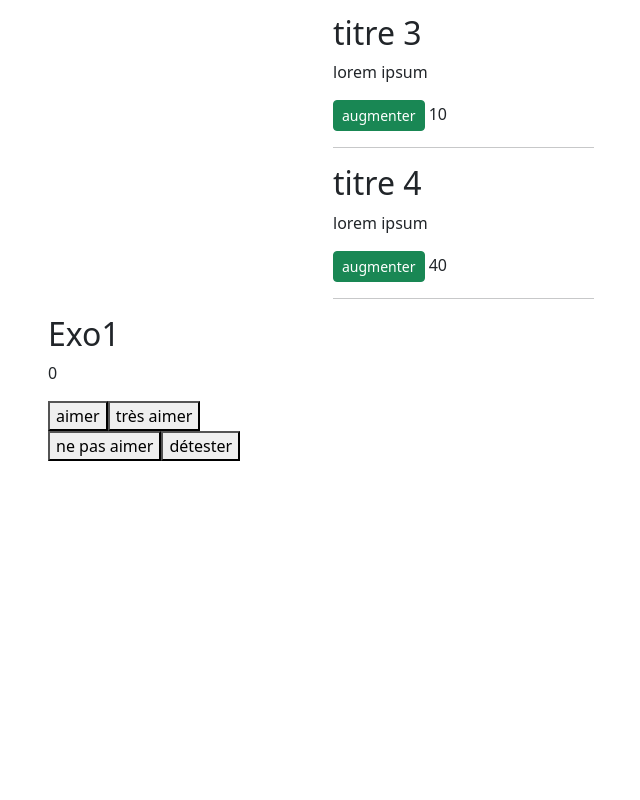
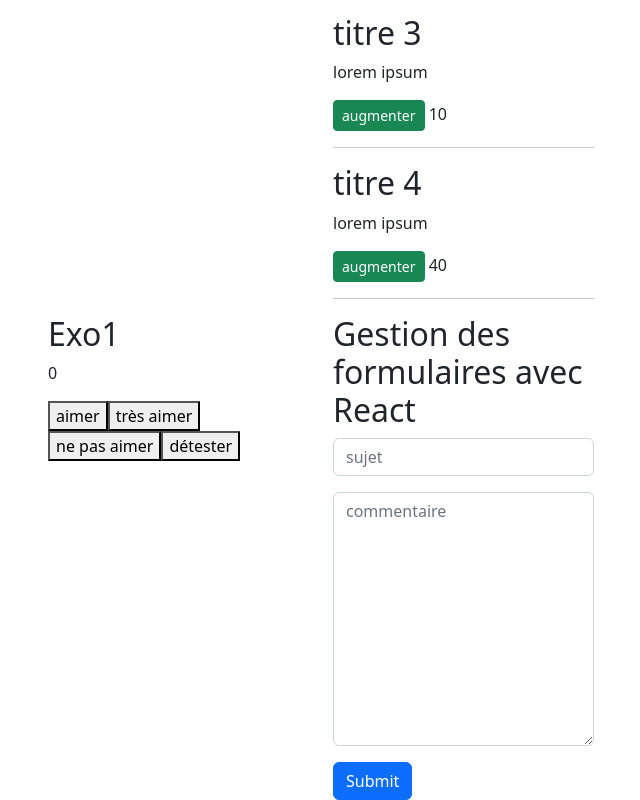
Before and after one commit to webdevproformation/react-greta-dec2022, a React (Vite) app in the folder 03-jour3/: page / in a window 1280 px wide. Shown: the part 327-1127 px from the top of the page, without its empty margins (34-674 px from the left). Before the commit the page ends 800 px from the top, so only its background shows below. Built offline with nearby package versions, Linux system fonts and the light colour scheme.

Commit message:
exo sur les formulaires avec react

```diff
--- a/03-jour3/src/App.jsx
+++ b/03-jour3/src/App.jsx
@@ -1,5 +1,6 @@
 import Articles from "./composants/Articles"
 import Compteurs from "./composants/Compteurs"
+import Contact from "./composants/Contact"
 import Exemple1 from "./composants/Exemple1"
 import Exemple2 from "./composants/Exemple2"
 import Exo1 from "./composants/Exo1"
@@ -25,6 +26,9 @@ function App() {
         <div className="col-3">
           <Exo1 />
         </div>
+        <div className="col-3">
+          <Contact />
+        </div>
       </section>
     </div>
   </>)
--- /dev/null
+++ b/03-jour3/src/composants/Contact.jsx
@@ -0,0 +1,38 @@
+
+// récupérer les valeurs saisies dans les deux champs du formulaire
+// moment où je soumets le formulaire
+import { useRef } from "react"
+
+//https://reactjs.org/docs/hooks-reference.html
+// useState
+// useReducer
+// useRef
+
+// useEffect
+// useMemo
+
+const Contact = () => {
+    const sujetRef = useRef();
+    const commentaireRef = useRef(); // stocker une valeur dans une adresse mémoire précise
+                                     // le fait de modifier la variable  commentaireRef
+                                     // n'entraine pas de re render du composant
+
+    const handleSubmit = (e) => {
+        e.preventDefault();
+        console.log(sujetRef.current.value);
+        console.log(commentaireRef.current.value);
+    }
+    return (
+        <>
+            <h2>Gestion des formulaires avec React</h2>
+            <form onSubmit={handleSubmit}>
+                <input type="text" className="form-control mb-3" placeholder="sujet" ref={sujetRef} />
+                <textarea  cols="30" rows="10"  className="form-control mb-3" placeholder="commentaire" ref={commentaireRef}></textarea>
+                <input type="submit" className="btn btn-primary" />
+            </form>
+        </>
+
+     );
+}
+
+export default Contact;
```
Also changed, not shown: 03-jour3/src/composants/Exo1.jsx (+10 -1 lines), 1 other file (tests, documents, lock files or other folders).
